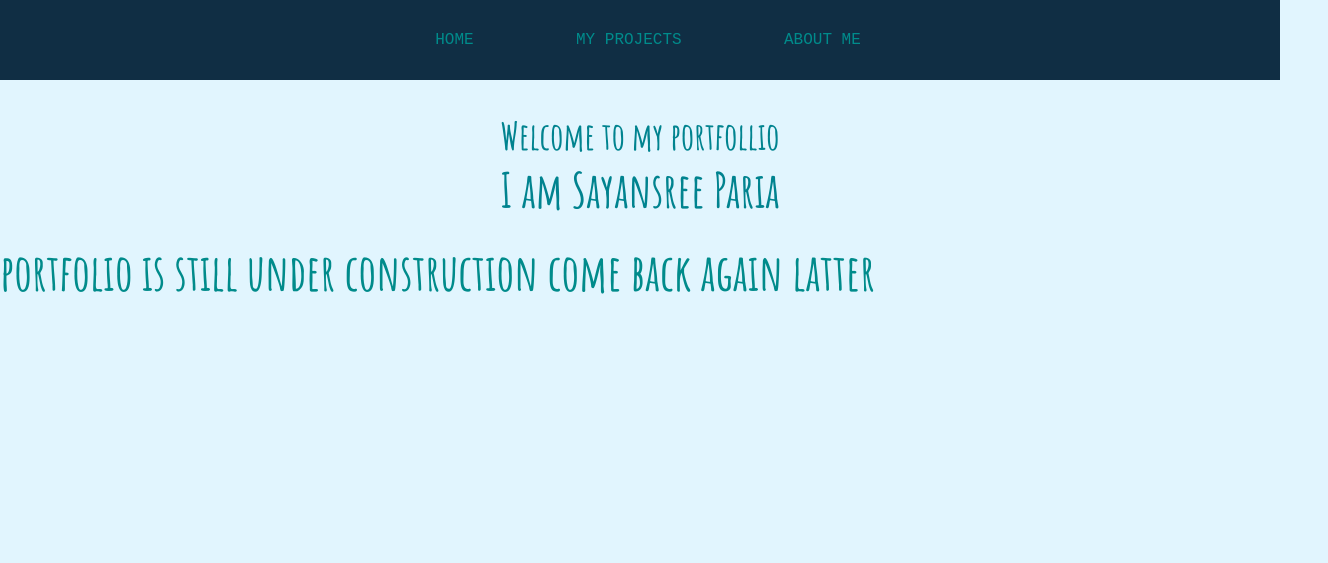
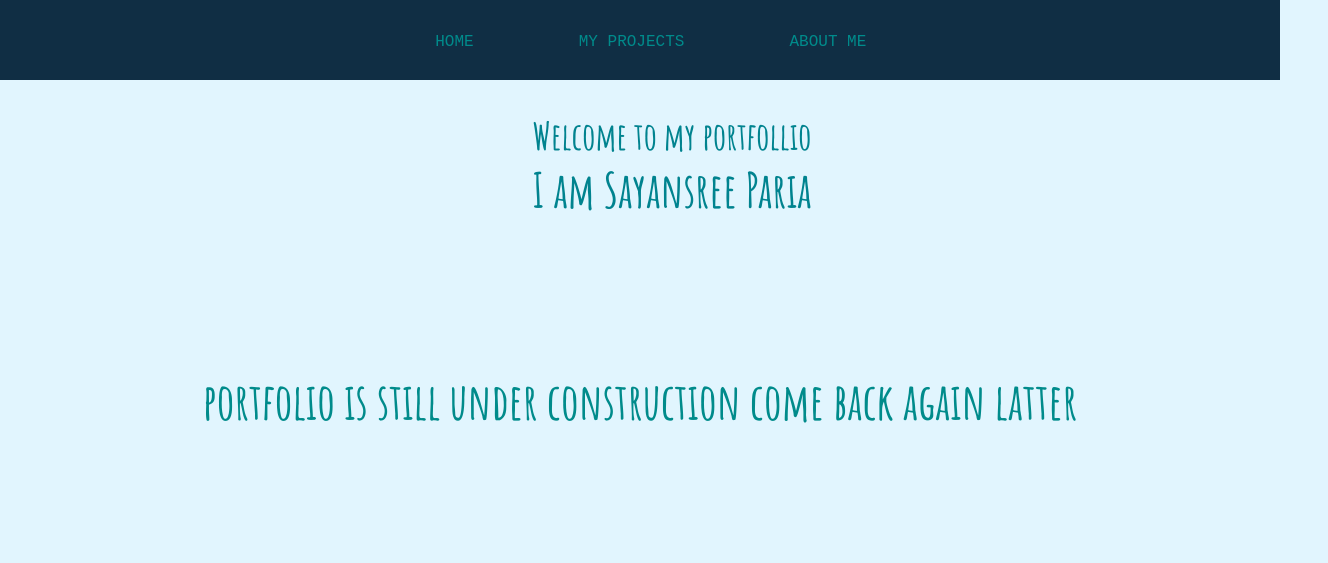
Before and after one commit to Sayansree/sayansreeparia, a plain HTML site: page index.html in a window 1280 px wide. Shown: the whole page, 1328 px wide, since content can reach past the window. Drawn offline with Linux system fonts and the light colour scheme.

Commit message:
update
Signed-off-by: Sayansree <sayansreeparia@gmail.com>

```diff
--- a/index.html
+++ b/index.html
@@ -11,7 +11,6 @@
     </head>
     <body>
         <header>
-            <section class="navigation">
                 <div class="logo">
                     <!--<img src="assets/logo2.png" height=80px alt="logo">-->
                 </div>
@@ -20,7 +19,6 @@
                     <a href="#">MY PROJECTS</a>
                     <a href="#">ABOUT ME</a>
                 </nav>
-            </section>
         </header>
         <main>
             <section id="top" class="row">
--- a/style.css
+++ b/style.css
@@ -8,10 +8,8 @@ body{
 header{
     /* contains logo an */
     width:100%;
-    display: flex;
+    /* display: flex; */
     height: 10vh;
-}
-.navigation{
     width: 100%; height: 10vh;
     align-items: center;
     display: flex;
@@ -24,12 +22,11 @@ header{
 }
 nav{
     width: 70%;
-    right: 100%;display: flex;
-    align-content: space-around;
-    display:flex;
-    align-items:center ;
+    right: 100%;
+    /* align-content: space-around;  */
+    /* display:flex; */
+    /* align-items:center ; */
 }
-
 nav a{
     text-align: justify;
     text-decoration: solid;
@@ -46,7 +43,7 @@ main{
     width: 100%; height: 40vh;
     align-content: center;
     text-align: center;
-    display: flex;
+    /* display: flex; */
 }
 #top{
     height: 20vh;
@@ -58,6 +55,5 @@ main{
     margin :2vh;
     padding: 2vh;
     color:#00838F;
-
     font-size: 4vh;
 }
```
